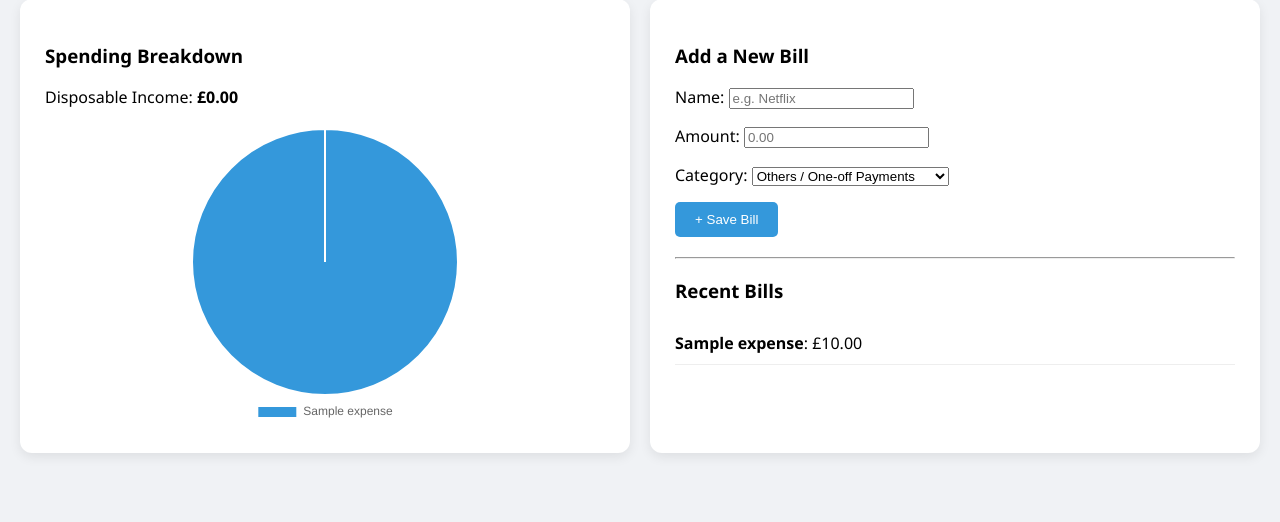
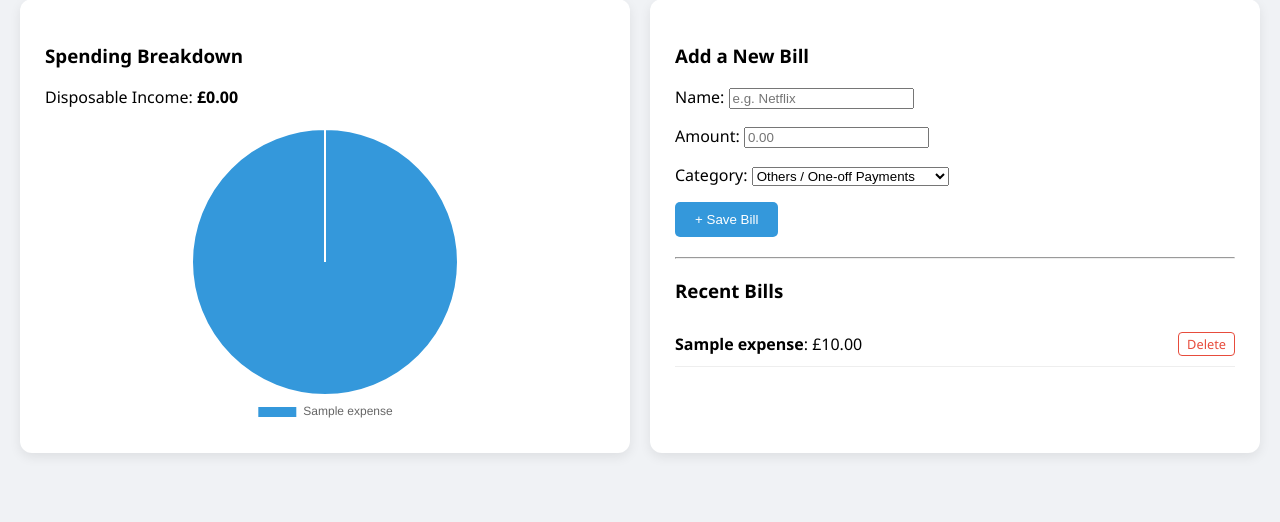
Before and after one commit to moversyani/MoneyMate---Financial-Tracker, a Django app: page / in a window 1280 px wide. Shown: the part 144-666 px from the top of the page. Run offline with Django 5.2, Linux system fonts and the light colour scheme; tables that the repository leaves empty hold one stand-in row (values such as "Sample post").

Commit message:
Feature: Completed Delete functionality with UI integration

```diff
--- a/finance/templates/finance/dashboard.html
+++ b/finance/templates/finance/dashboard.html
@@ -11,8 +11,22 @@
         .dashboard-grid { display: grid; grid-template-columns: 1fr 1fr; gap: 20px; }
         .box { background: white; padding: 25px; border-radius: 12px; box-shadow: 0 4px 12px rgba(0,0,0,0.08); min-height: 400px; }
         .income-text { color: #27ae60; font-weight: bold; }
-        /* This ensures the chart actually has a visible area to draw in */
         .chart-container { position: relative; height: 300px; width: 100%; margin-top: 20px; }
+
+        /* New styling for the delete button */
+        .btn-delete {
+            color: #e74c3c;
+            text-decoration: none;
+            font-size: 0.8em;
+            border: 1px solid #e74c3c;
+            padding: 2px 8px;
+            border-radius: 4px;
+            transition: all 0.2s;
+        }
+        .btn-delete:hover {
+            background: #e74c3c;
+            color: white;
+        }
     </style>
 </head>
 <body>
@@ -34,17 +48,25 @@
         <div class="box">
             <h3>Add a New Bill</h3>
             <form method="POST" style="margin-bottom: 20px;">
-                {% csrf_token %} {{ form.as_p }} <button type="submit" style="background: #3498db; color: white; border: none; padding: 10px 20px; border-radius: 5px; cursor: pointer;">
+                {% csrf_token %}
+                {{ form.as_p }}
+                <button type="submit" style="background: #3498db; color: white; border: none; padding: 10px 20px; border-radius: 5px; cursor: pointer;">
                     + Save Bill
-        </button>
-    </form>
+                </button>
+            </form>
 
-    <hr>
+            <hr>
             <h3>Recent Bills</h3>
             <ul style="list-style: none; padding: 0;">
                 {% for expense in expenses %}
-                    <li style="padding: 10px 0; border-bottom: 1px solid #eee;">
-                        <strong>{{ expense.name }}</strong>: £{{ expense.amount }}
+                    <li style="padding: 10px 0; border-bottom: 1px solid #eee; display: flex; justify-content: space-between; align-items: center;">
+                        <span><strong>{{ expense.name }}</strong>: £{{ expense.amount }}</span>
+
+                        <a href="{% url 'delete_expense' expense.pk %}"
+                           onclick="return confirm('Are you sure you want to delete this bill?')"
+                           class="btn-delete">
+                           Delete
+                        </a>
                     </li>
                 {% empty %}
                     <li>No expenses found.</li>
@@ -54,15 +76,12 @@
     </div>
 
     <script>
-        // We wrap this in a function to ensure the page is fully loaded
         window.onload = function() {
             const ctx = document.getElementById('spendingChart').getContext('2d');
 
-            // Prepare the data from Django tags
             const labels = [{% for e in expenses %}"{{ e.name }}",{% endfor %}];
             const data = [{% for e in expenses %}{{ e.amount }},{% endfor %}];
 
-            // Only create the chart if we actually have data
             if (data.length > 0) {
                 new Chart(ctx, {
                     type: 'pie',
--- a/finance/urls.py
+++ b/finance/urls.py
@@ -4,4 +4,5 @@ from . import views
 urlpatterns = [
     # This empty string means the "Home" page
     path('', views.dashboard, name='dashboard'),
+    path('delete/<int:pk>/', views.delete_expense, name='delete_expense'), # New line
 ]
--- a/finance/views.py
+++ b/finance/views.py
@@ -1,18 +1,18 @@
-from django.shortcuts import render, redirect # Added redirect
+from django.shortcuts import render, redirect, get_object_or_404 # Added get_object_or_404
 from .models import Income, Expense
-from .forms import ExpenseForm # Import the form we just made
+from .forms import ExpenseForm
 
 def dashboard(request):
     # Logic for handling a new bill submission
     if request.method == 'POST':
         form = ExpenseForm(request.POST)
         if form.is_valid():
-            form.save() # Saves the new bill directly to the database
-            return redirect('dashboard') # Refresh the page to show new data
+            form.save()
+            return redirect('dashboard')
     else:
-        form = ExpenseForm() # Provide a blank form if just visiting the page
+        form = ExpenseForm()
 
-    # Existing data fetching logic
+    # Data fetching logic
     incomes = Income.objects.all()
     expenses = Expense.objects.all()
     total_income = sum(i.amount for i in incomes)
@@ -24,6 +24,12 @@ def dashboard(request):
         'total_expenses': total_expenses,
         'leftover': leftover,
         'expenses': expenses,
-        'form': form, # Pass the form to the HTML template
+        'form': form,
     }
     return render(request, 'finance/dashboard.html', context)
+
+
+def delete_expense(request, pk):
+    expense = get_object_or_404(Expense, pk=pk)
+    expense.delete()
+    return redirect('dashboard')
```
